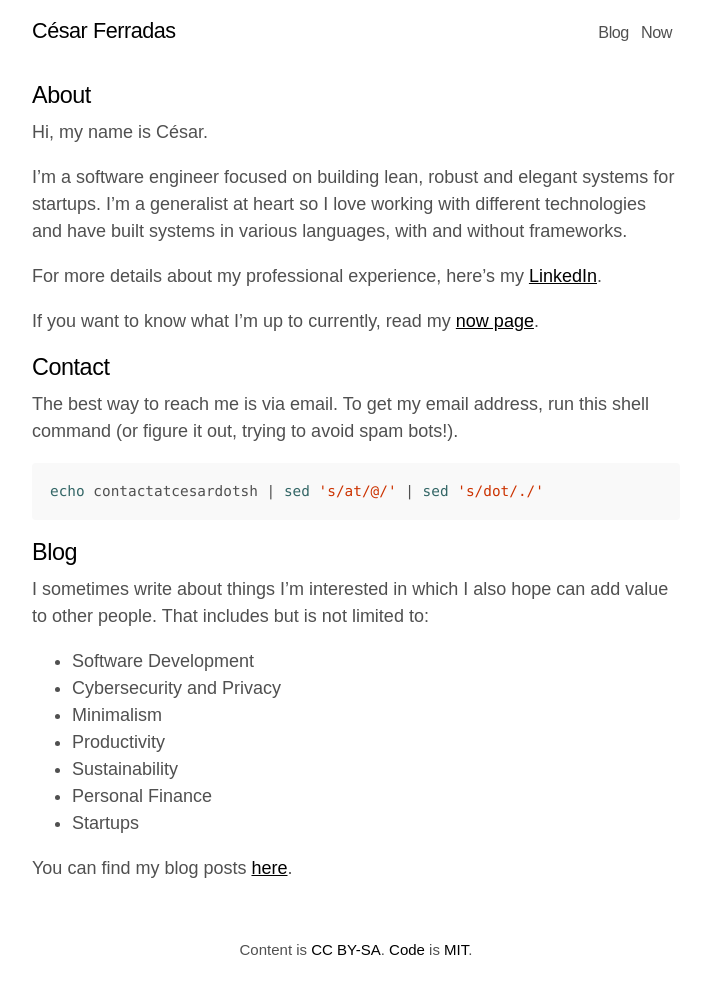
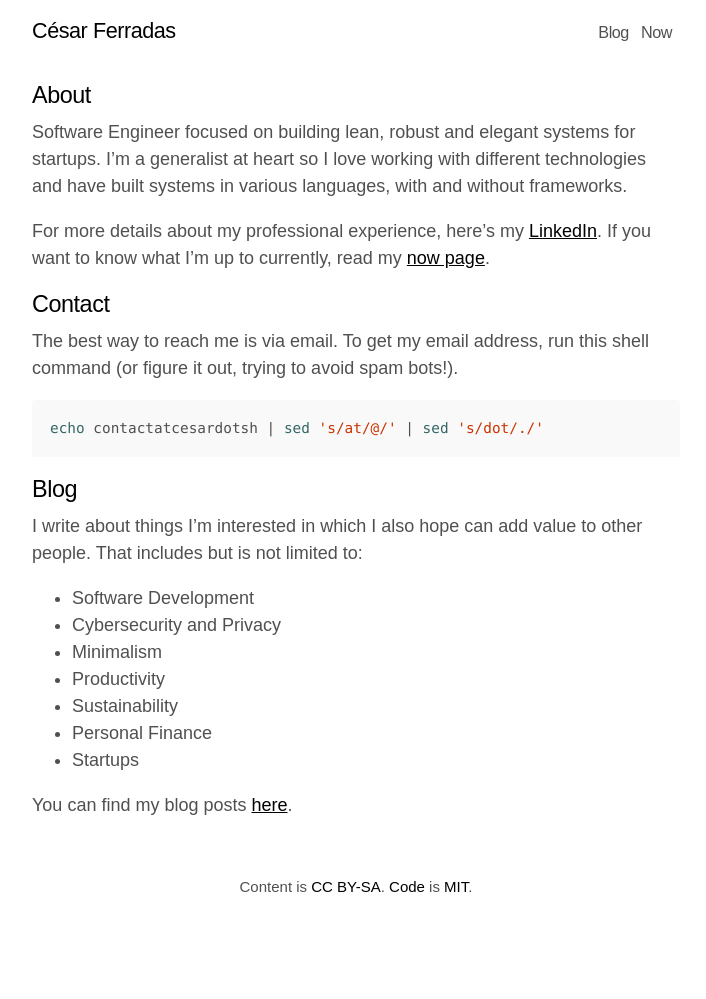
Before and after one commit to cesarferradas/ferrad.as, a Jekyll site: the page built from index.md, in a window 1280 px wide. Shown: the whole page, without its empty margins (284-990 px from the left). Built offline with Jekyll 4.4.1, drawn with Linux system fonts in a browser that asks for light colours; after the commit the page ends 936 px from its top, so only the background shows below that.

Commit message:
update index

```diff
--- a/index.md
+++ b/index.md
@@ -5,17 +5,14 @@ title: ""
 
 ## About
 
-Hi, my name is César.
-
-I'm a software engineer focused on building lean, robust and elegant systems
+Software Engineer focused on building lean, robust and elegant systems
 for startups. I'm a generalist at heart so I love working with different
 technologies and have built systems in various languages, with and without
 frameworks.
 
 For more details about my professional experience, here's my
-[LinkedIn](https://linkedin.com/in/cesarferradas).
-
-If you want to know what I'm up to currently, read my [now page](/now).
+[LinkedIn](https://linkedin.com/in/cesarferradas). If you want to know what I'm
+up to currently, read my [now page](/now).
 
 ## Contact
 
@@ -28,8 +25,8 @@ echo contactatcesardotsh | sed 's/at/@/' | sed 's/dot/./'
 
 ## Blog
 
-I sometimes write about things I'm interested in which I also hope can add
-value to other people. That includes but is not limited to:
+I write about things I'm interested in which I also hope can add value to other
+people. That includes but is not limited to:
 
 * Software Development
 * Cybersecurity and Privacy
```
